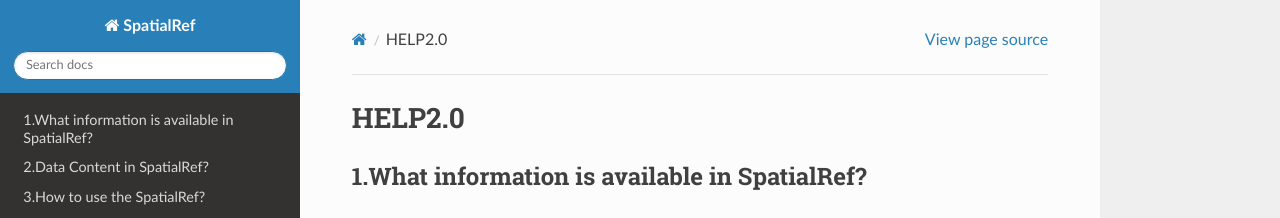
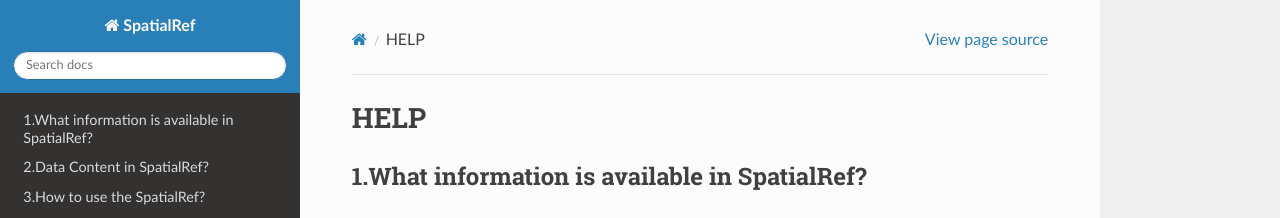
Before and after one commit to lngL9/lng, a Sphinx documentation site: the page built from docs/source/index.rst, in a window 1280 px wide and 900 px high. Shown: the top 218 px of the window. Built offline with Sphinx 7.4.7 and the Read the Docs theme 3.1.0, drawn with Linux system fonts in a browser that asks for light colours; pages that are not in the unit, such as notebooks, are missing from menus.

Commit message:
Update index.rst

```diff
--- a/docs/source/index.rst
+++ b/docs/source/index.rst
@@ -1,4 +1,4 @@
-HELP2.0
+HELP
 ============
 
 1.What information is available in SpatialRef?
```
